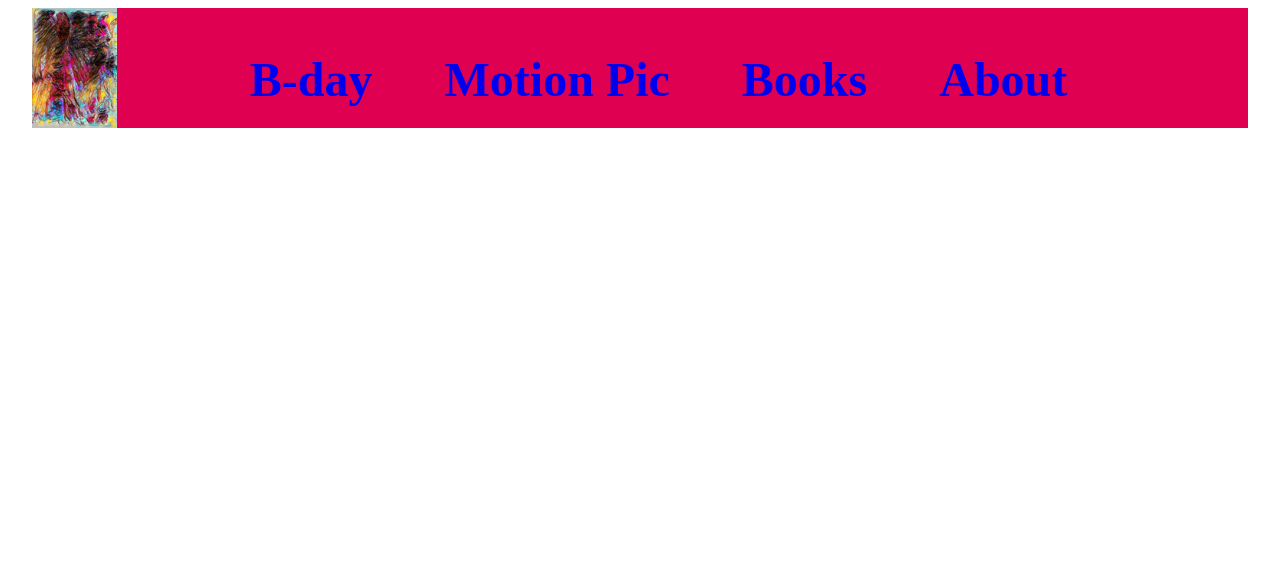
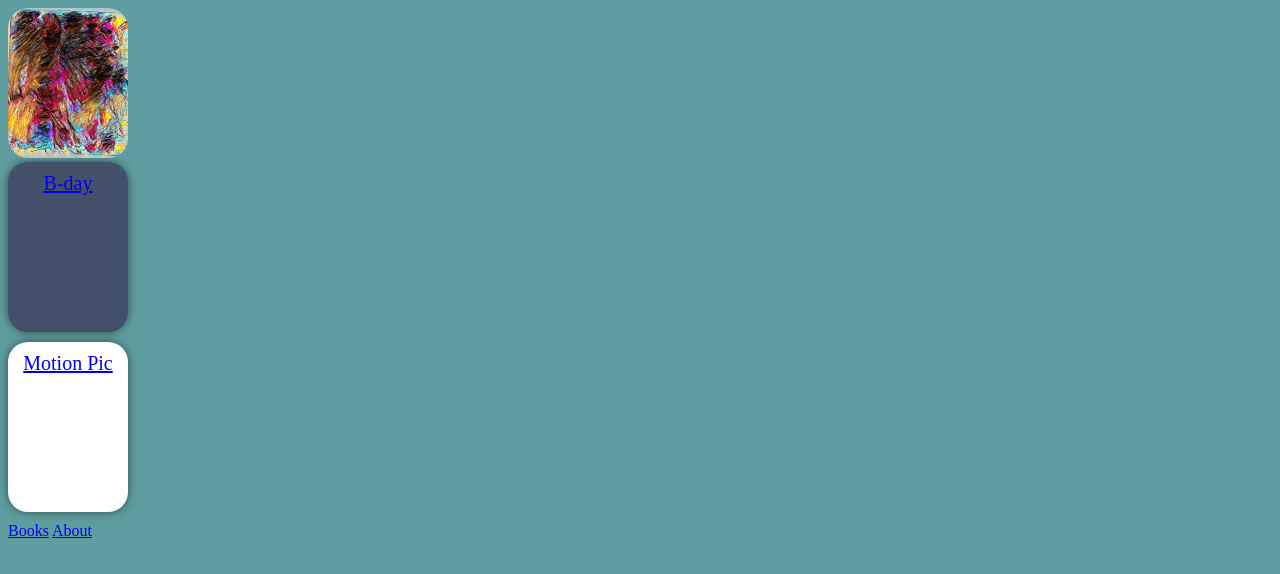
Before and after one commit to marvhoo/Web-Design, a plain HTML site: page index.html in a window 1280 px wide. Drawn offline with Linux system fonts and the light colour scheme.

Commit message:
"minor" changes to css

```diff
--- a/index.html
+++ b/index.html
@@ -11,16 +11,23 @@
         <header>
             <a id="logo_link" href="index.html">
                 <img class="logo" src="images/logo-oil4.png" alt="Drawing of manifested..."
-                width="100" height="120">
+                height="150px" width="120px" border-radius="20px">
 
             </a>
-            <nav>
-                    <a id="ml" href="bday.html">B-day</a>
-                    <a id="ml" href="movies.html">Motion Pic</a>
-                    <a href="books.html">Books</a>
-                    <a href="about.html">About</a>
-            </nav>
         </header>
     </div>
+        <nav>
+            <div id="bday">
+            <a id="txt" href="bday.html">B-day</a>
+            </div>
+
+            <div id="motion-pic">
+            <a id="txt" href="movies.html">Motion Pic</a>
+            </div>
+
+            <a href="books.html">Books</a>
+            <a href="about.html">About</a>
+        </nav>
+
 </body>
 </html>
--- a/styles/style.css
+++ b/styles/style.css
@@ -1,42 +1,37 @@
 
-#content {
-    width: auto;
-    margin: 0 auto;
-    max-width: 100%;
-    padding: 0 1.5em;
-    /* width: 100%; */
-    text-align: center;
-
-}
-
-#logo_link {
-    padding-top: 50px
+html {
+    background-color: cadetblue;
 }
 
 .logo {
-    width: 7%;
-    float: left;
+    border-radius: 20px;
+}
+#bday {
+    height: 150px;
+    width: 100px;
+    background-color: #445069 ;
+    border-radius: 20px;
+    margin-top: 0px;
+    margin-bottom: 10px;
+    padding: 10px;
+    text-align: center;
+    font-size: 20px;
+    font-family: "Times New Roman", Times, serif;
+    color: #000000;
+    box-shadow: 0 0 10px rgba(0,0,0,0.5);
 }
 
-
-header {
-    height: 120px;
-    background-color: #e00052;
+#motion-pic {
+    height: 150px;
+    width: 100px;
+    background-color: #ffffff;
+    border-radius: 20px;
+    margin-top: 0px;
+    margin-bottom: 10px;
+    padding: 10px;
+    text-align: center;
+    font-size: 20px;
+    font-family: "Times New Roman", Times, serif;
+    color: #000000;
+    box-shadow: 0 0 10px rgba(0,0,0,0.5);
 }
-
-nav {
-    font-size: 3em;
-    font-weight: bold;
-    text-align: center;
-    line-height: 1em;
-    padding: 1em;
-    min-width: 120px;
-    /* background-color: #e00052; */
-}
-
-nav a {
-    padding:4em;
-    min-width: 190px;
-    text-decoration: none;
-    padding: 30px;
-}
```
